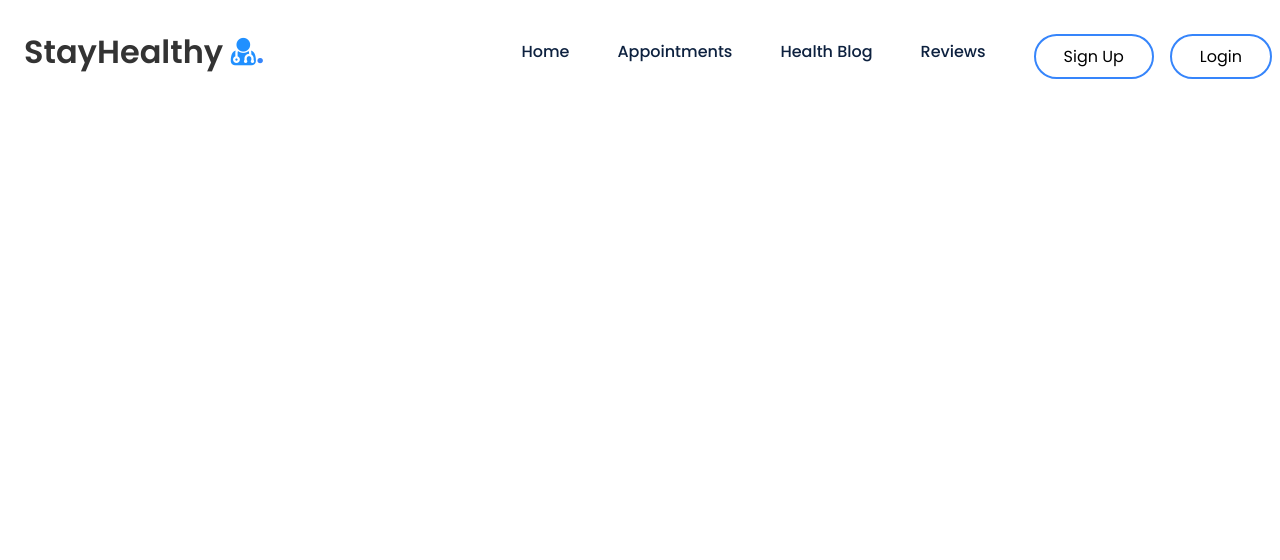
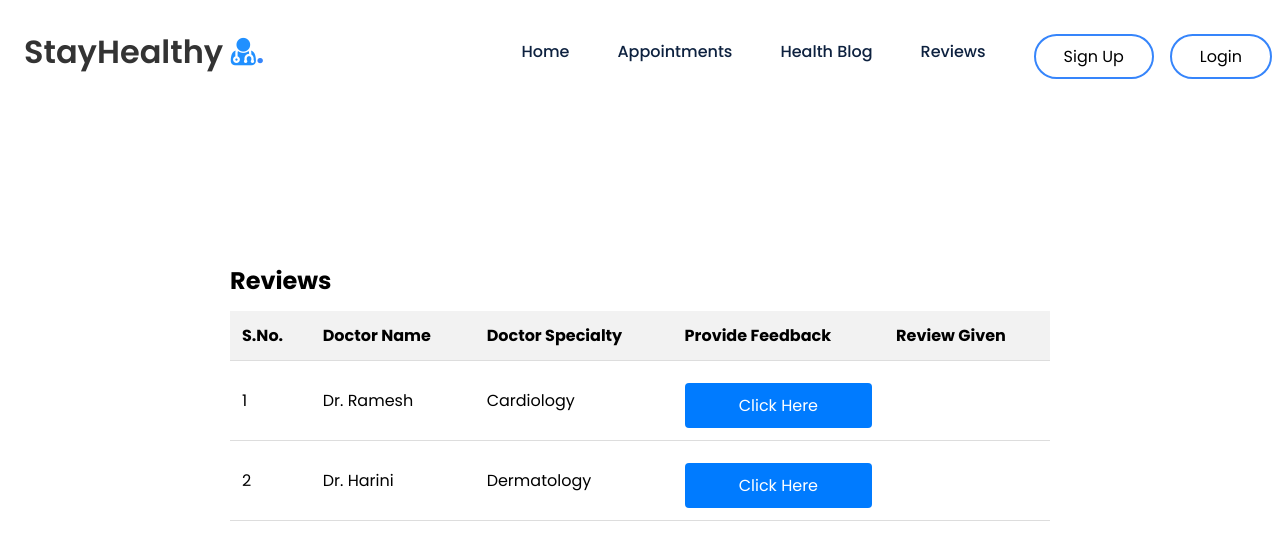
Before and after one commit to A-D-E/med_appt, a React (Create React App) app: page /reviews in a window 1280 px wide. Shown: the top 560 px of the page. Built offline with nearby package versions, Linux system fonts and the light colour scheme; sample sign-in values are in the browser's storage.

Commit message:
add reviews

```diff
--- a/src/App.js
+++ b/src/App.js
@@ -10,6 +10,7 @@
 import FindDoctorSearch from './Components/InstantConsultation/FindDoctorSearch/FindDoctorSearch';
 import InstantConsultation from './Components/InstantConsultation/InstantConsultation'
 import ReportsLayout from './Components/ReportsLayout/ReportsLayout'
+import ReviewForm from './Components/ReviewForm/ReviewForm';
 
 function App() {
 
@@ -25,6 +26,7 @@
                         <Route path='/instant-consultation' element={<InstantConsultation />} />
                         <Route path="/profile" element={<ProfileForm />} />
                         <Route path='/reports' element={<ReportsLayout />} />
+                        <Route path='/reviews' element={<ReviewForm />} />
                     </Routes>
                 </Notification>
             </BrowserRouter>
--- a/src/Components/Login/Login.css
+++ b/src/Components/Login/Login.css
@@ -51,7 +51,7 @@
 }
 
 .btn-danger {
-  background-color: #dc3545;
+  background-color: #dc3545 !important;
   color: #fff;
 }
 
--- /dev/null
+++ b/src/Components/ReviewForm/GiveReviews.js
@@ -0,0 +1,113 @@
+import React, { useState, useEffect } from 'react';
+
+const GiveReviews = ({ serialNumber, onReviewSubmit, review }) => {
+    const [formData, setFormData] = useState({
+        name: '',
+        review: '',
+        rating: 0
+    });
+
+    const [submitted, setSubmitted] = useState(false);
+    const [showWarning, setShowWarning] = useState(false);
+
+    useEffect(() => {
+        const storedFormData = localStorage.getItem(`reviewFormData_${serialNumber}`);
+        if (storedFormData) {
+            setFormData(JSON.parse(storedFormData));
+            setSubmitted(true);
+        }
+    }, [serialNumber]);
+
+    useEffect(() => {
+        setFormData((prevFormData) => ({
+            ...prevFormData,
+            review: review || prevFormData.review
+        }));
+    }, [review]);
+
+    const handleInputChange = (e) => {
+        setFormData({
+            ...formData,
+            [e.target.name]: e.target.value
+        });
+    };
+
+    const handleRatingChange = (rating) => {
+        setFormData({
+            ...formData,
+            rating: rating
+        });
+    };
+
+    const handleSubmit = (e) => {
+        e.preventDefault();
+        if (formData.name && formData.review && formData.rating > 0) {
+            localStorage.setItem(`reviewFormData_${serialNumber}`, JSON.stringify(formData));
+            onReviewSubmit(serialNumber, formData.review); // Pass the review to the parent component
+            setSubmitted(true);
+            setShowWarning(false);
+        } else {
+            setShowWarning(true);
+        }
+    };
+
+    const renderStar = (rating) => {
+        const starClasses = `star ${formData.rating >= rating ? 'filled' : ''} ${formData.rating === rating ? 'clicked' : ''}`;
+
+        return (
+            <span
+                key={rating}
+                className={starClasses}
+                onClick={() => handleRatingChange(rating)}
+            >
+                ⭐️
+            </span>
+        );
+    };
+
+
+    if (submitted) {
+        return (
+            <div className="review-box">
+                <h2>Your Review has been Recorded!</h2>
+                <p>
+                    <strong>Name:</strong> {formData.name}
+                </p>
+                <p>
+                    <strong>Review:</strong> {formData.review}
+                </p>
+                <p>
+                    <strong>Rating:</strong> {Array(formData.rating).fill('⭐️').join('')}
+                </p>
+            </div>
+        );
+    }
+
+    return (
+        <div className="container">
+            <form onSubmit={handleSubmit}>
+                <h2>Give Your Feedback</h2>
+                {showWarning && <p className="warning">Please fill out all fields.</p>}
+                <div>
+                    <label htmlFor="name">Name:</label>
+                    <input type="text" id="name" name="name" value={formData.name} onChange={handleInputChange} />
+                </div>
+                <div>
+                    <label htmlFor="review">Review:</label>
+                    <textarea id="review" name="review" value={formData.review} onChange={handleInputChange} />
+                </div>
+                <div>
+                    <label htmlFor="rating">Rating:</label>
+                    <div className="star-rating">
+                        {[1, 2, 3, 4, 5].map((rating) => renderStar(rating))}
+                        <br />
+                    </div>
+                </div>
+                <button className='btn btn-primary' type="submit">Submit</button>
+
+            </form>
+        </div>
+    );
+};
+
+export default GiveReviews;
--- /dev/null
+++ b/src/Components/ReviewForm/ReviewForm.css
@@ -0,0 +1,99 @@
+.reviews-container {
+    margin: 15% auto;
+    display: flex;
+    justify-content: center;
+    flex-direction: column;
+    width: 100%;
+   }
+   table {
+    width: 100%;
+    border-collapse: collapse;
+  }
+
+  th, td {
+    padding: 12px;
+    text-align: left;
+    border-bottom: 1px solid #ddd;
+  }
+
+  th {
+    background-color: #f2f2f2;
+  }
+
+  button {
+    padding: 8px 12px;
+    cursor: pointer;
+    background-color: #2190ff;
+    color: #fff;
+    border: none;
+    border-radius: 4px;
+  }
+
+  button:hover {
+    background-color: #0e6ee7;
+  }
+
+   .close-modal-button{
+    background-color: red;
+   }
+
+   .review-modal-container {
+    display: flex;
+    align-items: center;
+    justify-content: center;
+    flex-direction: column;
+    width: 100%;
+    gap: 10px;
+    min-height: 50vh;
+
+   }
+
+   .review-form {
+    background-color: rgb(234, 234, 234);
+    padding: 10px 20px 40px 20px;
+    border-radius: 5px;
+   }
+
+   .warning {
+    color: red;
+    margin-bottom: 10px;
+}
+
+.star-rating {
+    display: flex;
+}
+
+.star-rating label {
+    margin-right: 5px;
+    color: #bbb;
+    cursor: pointer;
+}
+
+.star-rating label:hover,
+.star-rating label:hover~label,
+.star-rating input[type="radio"]:checked~label {
+    color: #f7d42a;
+}
+
+.star {
+    cursor: pointer;
+    transition: transform 0.3s;
+}
+
+.star:hover {
+    transform: scale(1.2);
+}
+
+.star.filled {
+    color: gold;
+}
+
+.star.clicked {
+    transform: scale(1.4);
+    color: gold;
+}
+
+.btn-disabled {
+    background-color: rgb(131, 131, 131) !important;
+    cursor:not-allowed !important;
+}
--- /dev/null
+++ b/src/Components/ReviewForm/ReviewForm.js
@@ -0,0 +1,114 @@
+import React, { useEffect, useState } from 'react';
+import GiveReviews from './GiveReviews';
+import Popup from 'reactjs-popup';
+import { useNavigate } from 'react-router-dom';
+import "./ReviewForm.css"
+
+const ReviewForm = () => {
+    const [reviewData, setReviewData] = useState({});
+
+    const reportData = [
+        {
+            serialNumber: 1,
+            doctorName: 'Dr. Ramesh',
+            doctorSpeciality: 'Cardiology',
+
+        },
+        {
+            serialNumber: 2,
+            doctorName: 'Dr. Harini',
+            doctorSpeciality: 'Dermatology',
+
+        },
+    ];
+
+    const handleGiveReview = (serialNumber) => {
+        setReviewData((prevReviewData) => ({
+            ...prevReviewData,
+            [serialNumber]: ''
+        }));
+    };
+
+    const handleReviewSubmit = (serialNumber, review) => {
+        setReviewData((prevReviewData) => ({
+            ...prevReviewData,
+            [serialNumber]: review
+        }));
+    };
+    const navigate = useNavigate();
+    useEffect(() => {
+         const authtoken = sessionStorage.getItem("auth-token");
+         if (!authtoken) {
+             navigate("/login");
+         }
+    }, [])
+    return (
+        <div className='container'>
+        <div style={{ marginTop: '10%' }} className="reviews-container">
+            <h2>Reviews</h2>
+            <table className="report-table">
+                <thead>
+                    <tr>
+                        <th>S.No.</th>
+                        <th>Doctor Name</th>
+                        <th>Doctor Specialty</th>
+                        <th>Provide Feedback</th>
+                        <th>Review Given</th>
+                    </tr>
+                </thead>
+                <tbody>
+                    {reportData.map((report) => (
+                        <tr key={report.serialNumber}>
+                            <td>{report.serialNumber}</td>
+                            <td>{report.doctorName}</td>
+                            <td>{report.doctorSpeciality}</td>
+                            <td>
+                                {!reviewData[report.serialNumber] ? (
+                                    <Popup
+                                        trigger={
+                                            <button
+                                                className="btn btn-primary"
+                                                onClick={() => handleGiveReview(report.serialNumber)}
+                                            >
+                                                Click Here
+                                            </button>
+                                        }
+                                        modal
+                                        nested
+                                    >
+                                        {(close) => (
+                                            <div className="modal">
+                                                <GiveReviews
+                                                    serialNumber={report.serialNumber}
+                                                    onReviewSubmit={handleReviewSubmit}
+                                                    review={reviewData[report.serialNumber]} // Pass the review data
+                                                />
+                                               <button className="btn btn-danger" onClick={close}>
+                                                    Close
+                                                </button>
+                                            </div>
+                                        )}
+                                    </Popup>
+                                ) : (
+                                    <button className="btn btn-disabled" disabled>
+                                        Give Review
+                                    </button>
+                                )}
+                            </td>
+                            <td>
+                                {reviewData[report.serialNumber] && (
+                                    <div className="review-given">
+                                        <p>{reviewData[report.serialNumber]}</p>
+                                    </div>
+                                )}
+                            </td>
+                        </tr>
+                    ))}
+                </tbody>
+            </table>
+        </div>
+        </div>
+    );
+};
+
+export default ReviewForm;
```
